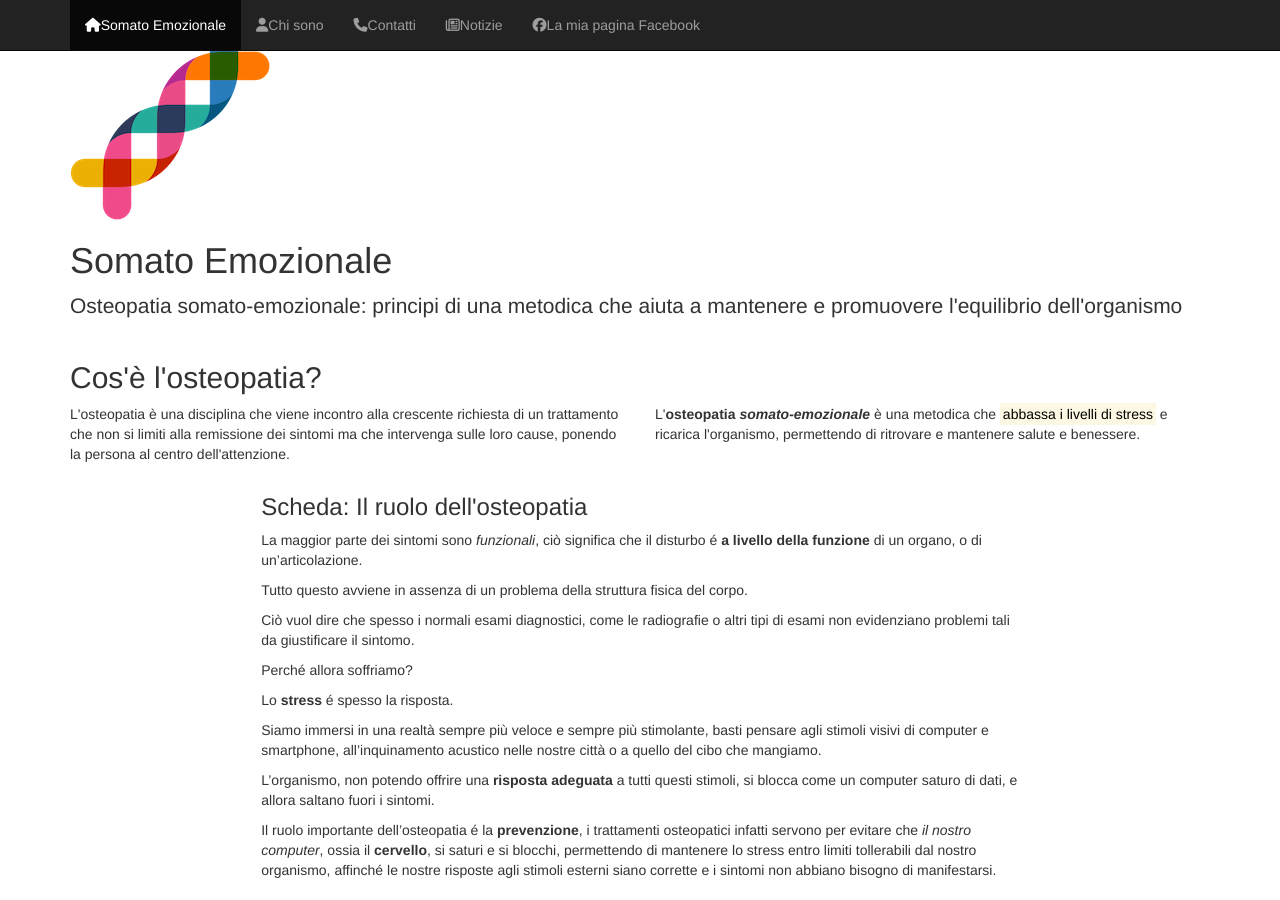
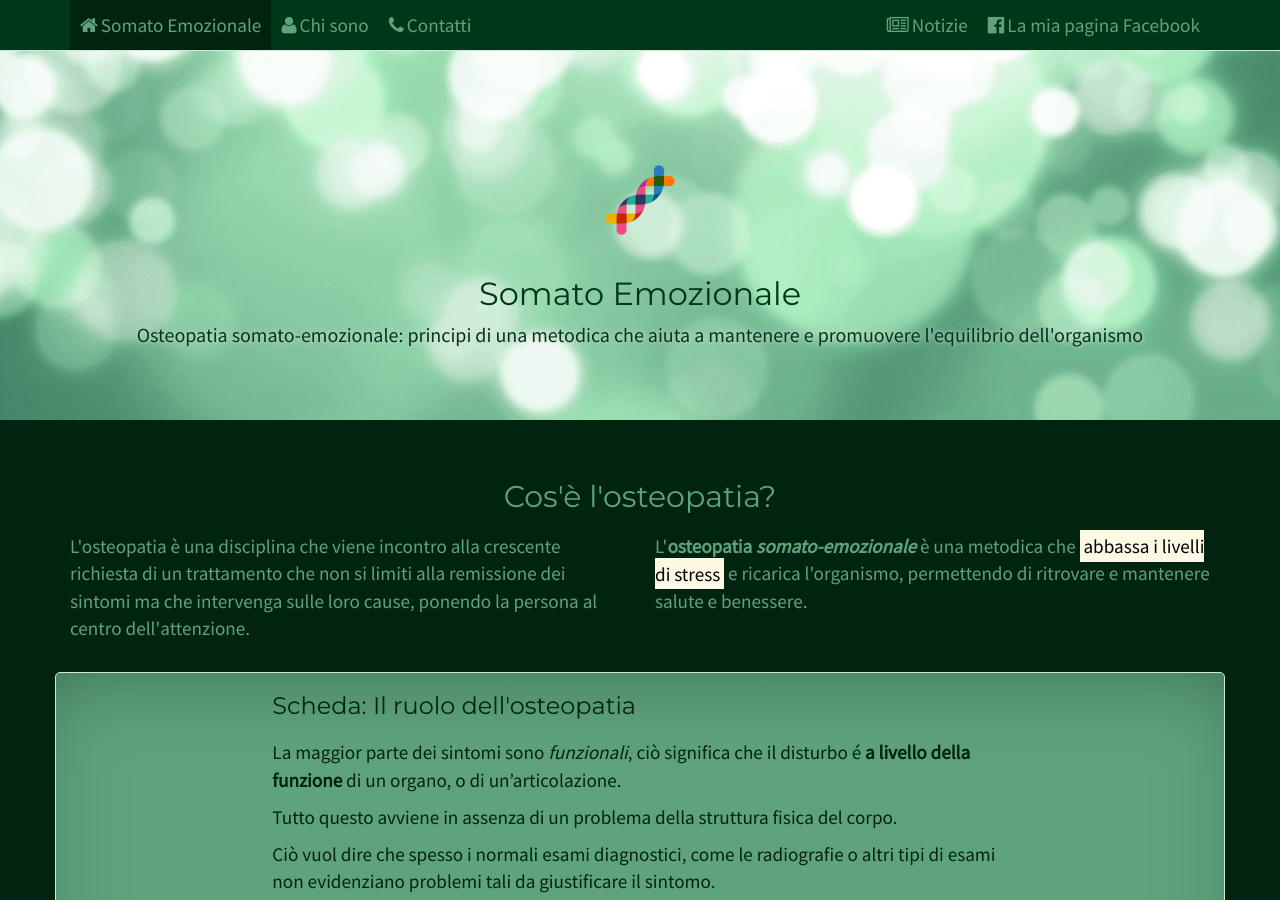
Before and after one commit to giorgioatd/somet, a Jekyll site: the page built from index.html, in a window 1280 px wide and 900 px high. Built offline with Jekyll 4.4.1, drawn with Linux system fonts in a browser that asks for light colours; nearby versions of some CDN libraries; library files that are not in the unit come from our copies.

Commit message:
get back abs url head

```diff
--- a/_includes/head.html
+++ b/_includes/head.html
@@ -5,12 +5,11 @@
   <title>{% if page.type == "home"%}{{ site.title }}{% elsif page.title %}{{ page.title }} | {{ site.title }}{% else %}{{ site.title }}{% endif %}</title>
   <!-- Bootstrap core CSS -->
   <link href="{{ site.baseurl }}/css/bootstrap.css" rel="stylesheet">
-  <link rel="stylesheet" href="{{ "/css/main.css" | absolute_url }}?{{ site.time | date: "%Y%m%d%H%M" }}">
+  <link rel="stylesheet" href="{{ "/css/main.css" | prepend: site.baseurl }}?{{ site.time | date: "%Y%m%d%H%M" }}">
   <!-- Custom styles for this template -->
   <link href="https://fonts.googleapis.com/css?family=Montserrat|Source+Sans+Pro" rel="stylesheet">
-  <link href="{{ "/css/font-awesome.css" | absolute_url }}" rel="stylesheet">
-  <link href="{{ "/css/cookies.css" | absolute_url }}" rel="stylesheet">
-  <link rel="icon" type="image/png" href="{{ "/assets/images/favicon.png" absolute_url }}">
+  <link href="{{ "/css/font-awesome.css" | prepend: site.baseurl }}" rel="stylesheet">
+  <link href="{{ "/css/cookies.css" | prepend: site.baseurl }}" rel="stylesheet">
+  <link rel="icon" type="image/png" href="{{ site.baseurl }}{% link /assets/images/favicon.png %}">
   {% include seo.html %}
 </head>
-{{ "/assets/screenshot.jpg" | absolute_url }}
```
